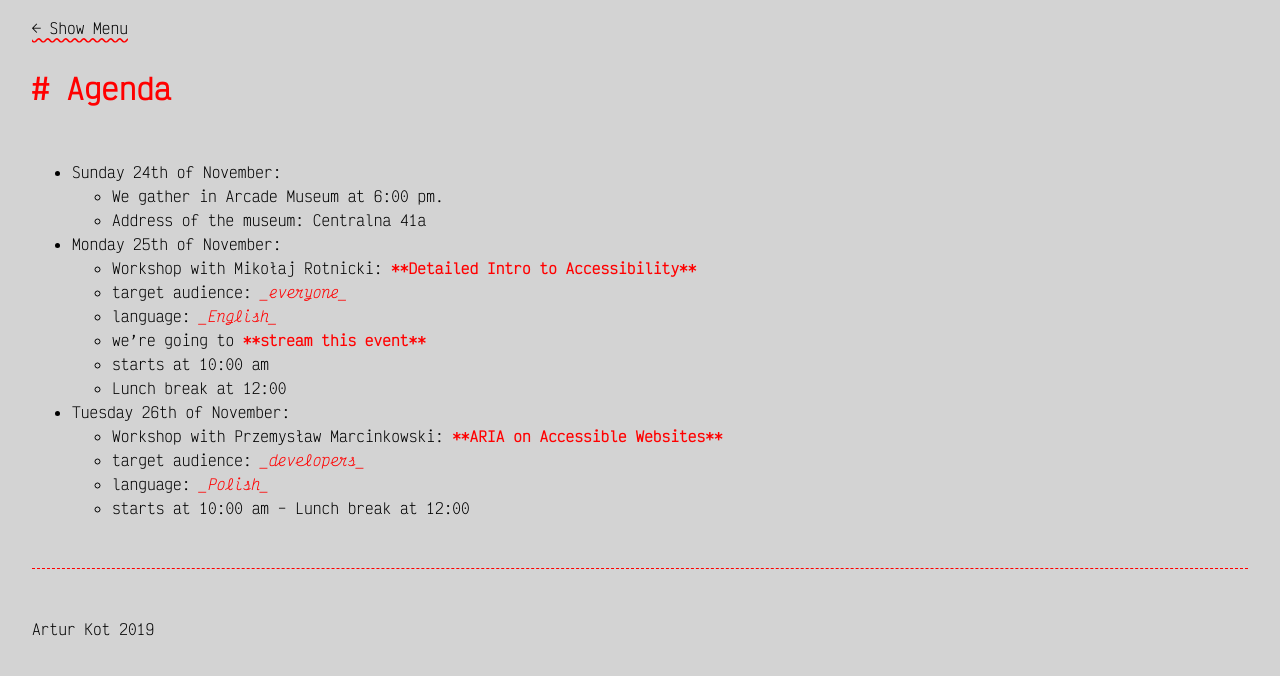
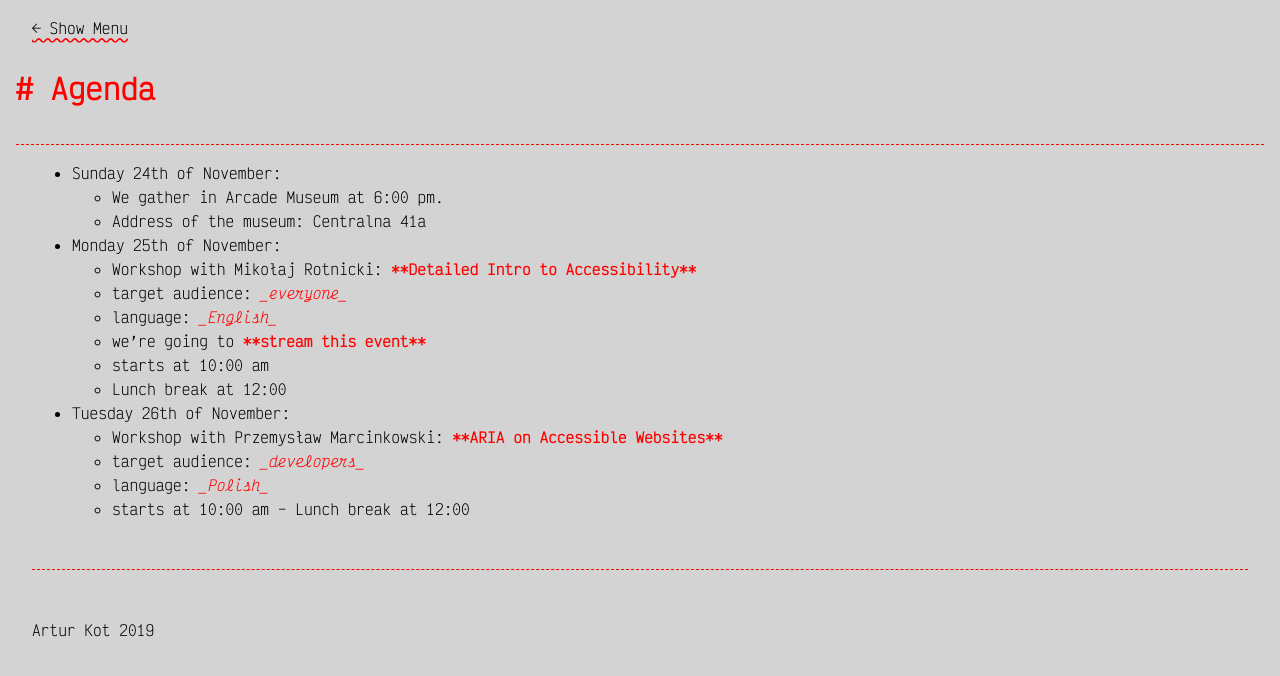
Before and after one commit to xfiveco/xfive-days-2019, a Jekyll site: the page built from agenda.md, in a window 1280 px wide. Shown: the top 676 px of the page. Built offline with Jekyll 4.4.1, drawn with Linux system fonts in a browser that asks for light colours.

Commit message:
Add border below .page__header in the default template

```diff
--- a/_layouts/default.html
+++ b/_layouts/default.html
@@ -8,7 +8,7 @@
 </head>
 <body>
 <div class="page">
-    <h1 class="page__header">{{ page.title }}</h1>
+    <h1 class="page__header page__header--with-border">{{ page.title }}</h1>
     <main class="page__content">
         {{ content }}
     </main>
--- a/css/modules/page.css
+++ b/css/modules/page.css
@@ -3,8 +3,12 @@
 }
 
 .page__header {
-    margin-top: 2rem;
-    margin-bottom: 2rem;
+    margin: 2rem calc(var(--spacing-default) * -1) 0;
+    padding-bottom: 2rem;
+}
+
+.page__header--with-border {
+    border-bottom: 1px dashed var(--color-distinct);
 }
 
 .page__content {
```
